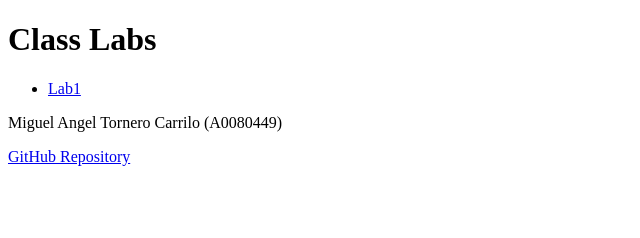
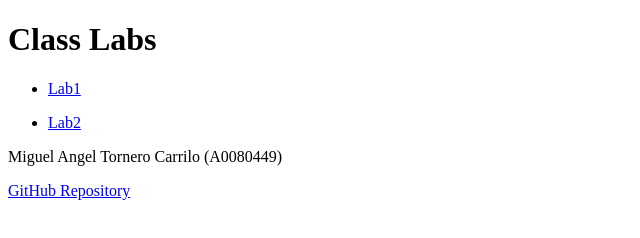
Before and after one commit to A00820449/web-dev-labs, a plain HTML site: page index.html in a window 1280 px wide. Shown: the whole page, without its empty margins (0-640 px from the left). Drawn offline with Linux system fonts and the light colour scheme.

Commit message:
added lab 2 link

```diff
--- a/index.html
+++ b/index.html
@@ -15,6 +15,11 @@
                 <a href="lab1">Lab1</a>
             </li>
         </ul>
+        <ul>
+            <li>
+                <a href="lab2">Lab2</a>
+            </li>
+        </ul>
     </main>
     <footer>
         <p>Miguel Angel Tornero Carrilo (A0080449)</p>
```
